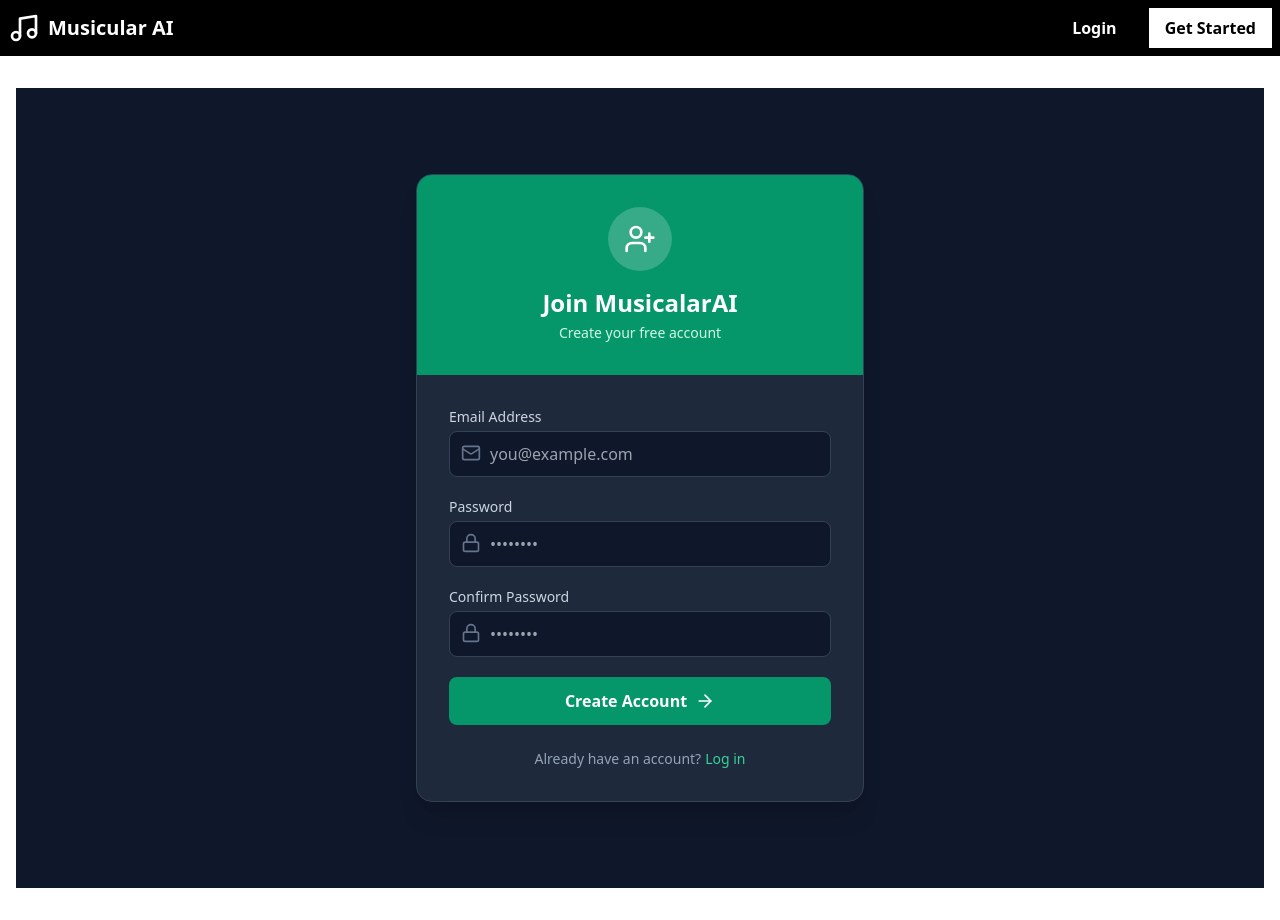
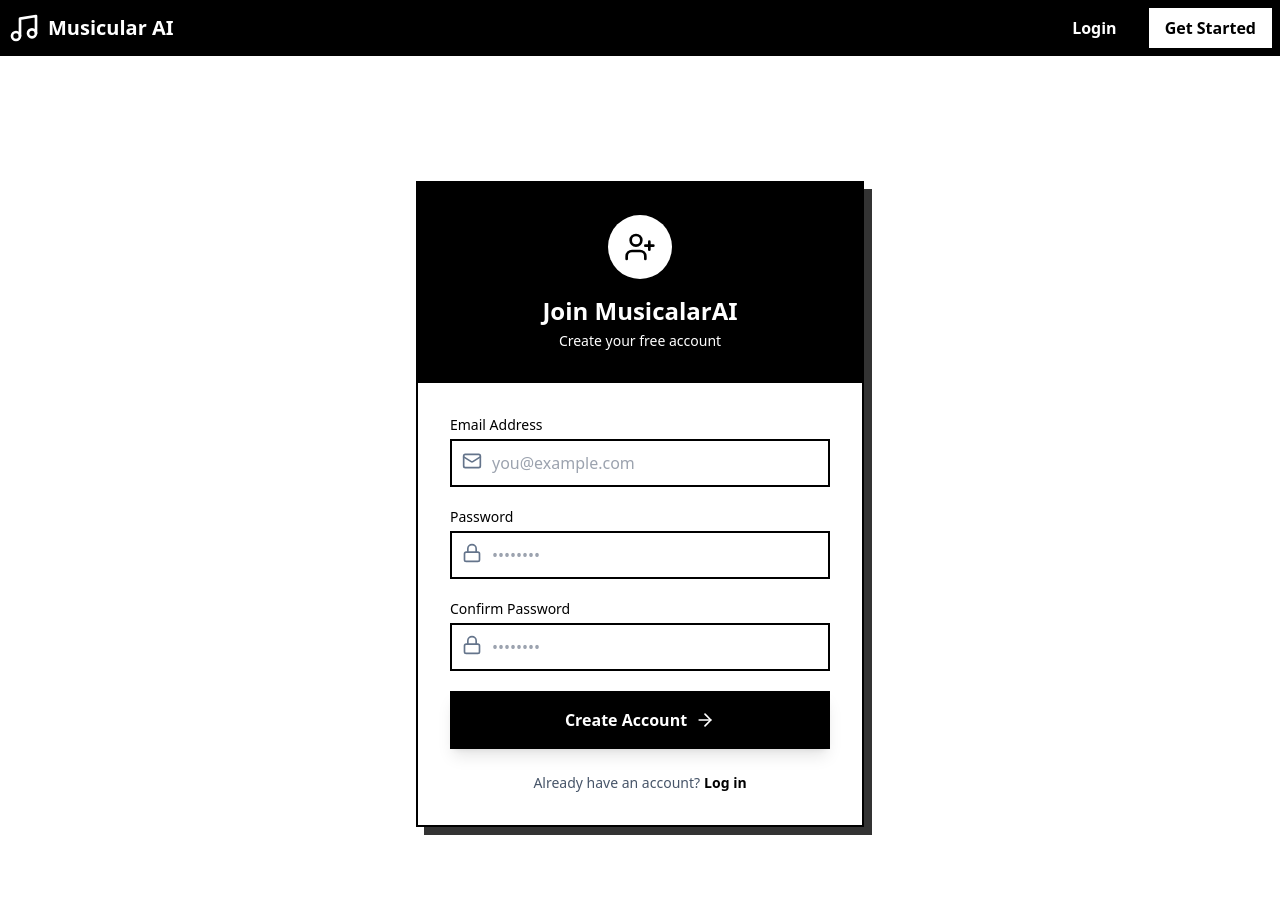
Before and after one commit to sidugamage/MusicularAI, a React app in the folder frontend/: page /register in a window 1280 px wide. Built offline with nearby package versions, Linux system fonts and the light colour scheme; the HTML template or start-up script is replaced by a standard one.

Commit message:
Added login and register page UI changes with some other minor changes

```diff
--- a/frontend/src/components/Navbar.jsx
+++ b/frontend/src/components/Navbar.jsx
@@ -14,7 +14,7 @@ export default function Navbar() {
   return (
     <nav className="bg-black p-2 sticky top-0 z-50">
       <div className="container mx-auto flex justify-between items-center">
-        <Link to="/" className="flex items-center gap-2 text-xl font-bold text-white hover:text-indigo-400 transition-colors">
+        <Link to="/" className="flex items-center gap-2 text-xl font-bold text-white hover:text-gray-200 transition-colors">
           <Music className="w-8 h-8" />
           <span>Musicular AI</span>
         </Link>
--- a/frontend/src/pages/Login.jsx
+++ b/frontend/src/pages/Login.jsx
@@ -29,16 +29,17 @@ export default function Login() {
   };
 
   return (
-    <div className="min-h-screen flex items-center justify-center bg-slate-900 p-4">
-      <div className="w-full max-w-md bg-slate-800 rounded-2xl shadow-xl overflow-hidden border border-slate-700">
+
+    <div className="min-h-screen flex items-center justify-center p-4">
+      <div className="w-full max-w-md mx-auto bg-grey border-2 border-black overflow-hidden shadow-[8px_8px_0px_0px_rgba(0,0,0,0.8)] mt-8">
 
         {/* Header */}
-        <div className="bg-indigo-600 p-8 text-center">
-          <div className="mx-auto bg-white/20 w-16 h-16 rounded-full flex items-center justify-center mb-4 backdrop-blur-sm">
-            <Music className="w-8 h-8 text-white" />
+        <div className="bg-black p-8 text-center">
+          <div className="mx-auto bg-white w-16 h-16 rounded-full flex items-center justify-center mb-4 backdrop-blur-sm">
+            <Music className="w-8 h-8" />
           </div>
           <h2 className="text-2xl font-bold text-white">MusicularAI</h2>
-          <p className="text-indigo-200 text-sm mt-1">Predict your song's success</p>
+          <p className="text-sm mt-1 text-white">Predict your song's success</p>
         </div>
 
         {/* Form */}
@@ -46,12 +47,12 @@ export default function Login() {
           <form onSubmit={handleSubmit} className="space-y-6">
 
             <div>
-              <label className="block text-sm font-medium text-slate-300 mb-1">Email Address</label>
+              <label className="block text-sm font-medium mb-1">Email Address</label>
               <div className="relative">
                 <Mail className="absolute left-3 top-3 w-5 h-5 text-slate-500" />
                 <input
                   type="email" required
-                  className="w-full bg-slate-900 border border-slate-700 rounded-lg py-2.5 pl-10 pr-4 text-white focus:ring-2 focus:ring-indigo-500 outline-none transition-all"
+                  className="w-full border-2 border-black py-2.5 pl-10 pr-4 text-white focus:ring-1 focus:ring-black outline-none transition-all"
                   placeholder="you@example.com"
                   value={email} onChange={(e) => setEmail(e.target.value)}
                 />
@@ -59,12 +60,12 @@ export default function Login() {
             </div>
 
             <div>
-              <label className="block text-sm font-medium text-slate-300 mb-1">Password</label>
+              <label className="block text-sm font-medium mb-1">Password</label>
               <div className="relative">
                 <Lock className="absolute left-3 top-3 w-5 h-5 text-slate-500" />
                 <input
                   type="password" required
-                  className="w-full bg-slate-900 border border-slate-700 rounded-lg py-2.5 pl-10 pr-4 text-white focus:ring-2 focus:ring-indigo-500 outline-none transition-all"
+                  className="w-full border-2 border-black py-2.5 pl-10 pr-4 text-white focus:ring-1 focus:ring-black outline-none transition-all"
                   placeholder="••••••••"
                   value={password} onChange={(e) => setPassword(e.target.value)}
                 />
@@ -73,7 +74,8 @@ export default function Login() {
 
             <button
               disabled={loading}
-              className="w-full bg-indigo-600 hover:bg-indigo-700 text-white font-semibold py-3 rounded-lg transition-all flex items-center justify-center gap-2"
+              className="w-full bg-black hover:bg-white hover:text-black text-white font-bold py-4 transition-all flex items-center justify-center gap-2 shadow-lg mt-6
+            border border-black"
             >
               {loading ? <Loader2 className="w-5 h-5 animate-spin" /> : <>Sign In <ArrowRight className="w-4 h-4" /></>}
             </button>
@@ -81,9 +83,9 @@ export default function Login() {
 
           {/* Link to Register Page */}
           <div className="mt-6 text-center">
-            <p className="text-slate-400 text-sm">
+            <p className="text-slate-600 text-sm">
               Don't have an account?
-              <Link to="/register" className="text-indigo-400 hover:text-indigo-300 font-medium ml-1">
+              <Link to="/register" className="text-black hover:text-gray-400 font-bold ml-1">
                 Sign up
               </Link>
             </p>
--- a/frontend/src/pages/Register.jsx
+++ b/frontend/src/pages/Register.jsx
@@ -37,16 +37,16 @@ export default function Register() {
   };
 
   return (
-    <div className="min-h-screen flex items-center justify-center bg-slate-900 p-4">
-      <div className="w-full max-w-md bg-slate-800 rounded-2xl shadow-xl overflow-hidden border border-slate-700">
+    <div className="min-h-screen flex items-center justify-center p-4">
+      <div className="w-full max-w-md mx-auto bg-grey border-2 border-black overflow-hidden shadow-[8px_8px_0px_0px_rgba(0,0,0,0.8)] mt-8">
 
         {/* Header */}
-        <div className="bg-emerald-600 p-8 text-center">
-          <div className="mx-auto bg-white/20 w-16 h-16 rounded-full flex items-center justify-center mb-4 backdrop-blur-sm">
-            <UserPlus className="w-8 h-8 text-white" />
+        <div className="bg-black p-8 text-center">
+          <div className="mx-auto bg-white w-16 h-16 rounded-full flex items-center justify-center mb-4 backdrop-blur-sm">
+            <UserPlus className="w-8 h-8" />
           </div>
           <h2 className="text-2xl font-bold text-white">Join MusicalarAI</h2>
-          <p className="text-emerald-100 text-sm mt-1">Create your free account</p>
+          <p className="text-emerald-100 text-sm mt-1 text-white">Create your free account</p>
         </div>
 
         {/* Form */}
@@ -55,12 +55,12 @@ export default function Register() {
 
             {/* Email */}
             <div>
-              <label className="block text-sm font-medium text-slate-300 mb-1">Email Address</label>
+              <label className="block text-sm font-medium mb-1">Email Address</label>
               <div className="relative">
                 <Mail className="absolute left-3 top-3 w-5 h-5 text-slate-500" />
                 <input
                   type="email" required placeholder="you@example.com"
-                  className="w-full bg-slate-900 border border-slate-700 rounded-lg py-2.5 pl-10 pr-4 text-white focus:ring-2 focus:ring-emerald-500 outline-none transition-all"
+                  className="w-full border-2 border-black py-2.5 pl-10 pr-4 text-white focus:ring-1 focus:ring-black outline-none transition-all"
                   value={formData.email}
                   onChange={(e) => setFormData({...formData, email: e.target.value})}
                 />
@@ -69,12 +69,12 @@ export default function Register() {
 
             {/* Password */}
             <div>
-              <label className="block text-sm font-medium text-slate-300 mb-1">Password</label>
+              <label className="block text-sm font-medium mb-1">Password</label>
               <div className="relative">
                 <Lock className="absolute left-3 top-3 w-5 h-5 text-slate-500" />
                 <input
                   type="password" required placeholder="••••••••"
-                  className="w-full bg-slate-900 border border-slate-700 rounded-lg py-2.5 pl-10 pr-4 text-white focus:ring-2 focus:ring-emerald-500 outline-none transition-all"
+                  className="w-full border-2 border-black py-2.5 pl-10 pr-4 text-white focus:ring-1 focus:ring-black outline-none transition-all"
                   value={formData.password}
                   onChange={(e) => setFormData({...formData, password: e.target.value})}
                 />
@@ -83,12 +83,12 @@ export default function Register() {
 
             {/* Confirm Password */}
             <div>
-              <label className="block text-sm font-medium text-slate-300 mb-1">Confirm Password</label>
+              <label className="block text-sm font-medium mb-1">Confirm Password</label>
               <div className="relative">
                 <Lock className="absolute left-3 top-3 w-5 h-5 text-slate-500" />
                 <input
                   type="password" required placeholder="••••••••"
-                  className="w-full bg-slate-900 border border-slate-700 rounded-lg py-2.5 pl-10 pr-4 text-white focus:ring-2 focus:ring-emerald-500 outline-none transition-all"
+                  className="w-full border-2 border-black py-2.5 pl-10 pr-4 text-white focus:ring-1 focus:ring-black outline-none transition-all"
                   value={formData.confirmPassword}
                   onChange={(e) => setFormData({...formData, confirmPassword: e.target.value})}
                 />
@@ -98,7 +98,8 @@ export default function Register() {
             {/* Submit Button */}
             <button
               type="submit" disabled={loading}
-              className="w-full bg-emerald-600 hover:bg-emerald-700 text-white font-semibold py-3 rounded-lg transition-all flex items-center justify-center gap-2"
+              className="w-full bg-black hover:bg-white hover:text-black text-white font-bold py-4 transition-all flex items-center justify-center gap-2 shadow-lg mt-6
+            border border-black"
             >
               {loading ? <Loader2 className="animate-spin w-5 h-5" /> : <>Create Account <ArrowRight className="w-5 h-5" /></>}
             </button>
@@ -106,9 +107,9 @@ export default function Register() {
 
           {/* Toggle Link */}
           <div className="mt-6 text-center">
-            <p className="text-slate-400 text-sm">
+            <p className="text-slate-600 text-sm">
               Already have an account?
-              <Link to="/login" className="text-emerald-400 hover:text-emerald-300 font-medium ml-1">
+              <Link to="/login" className="text-black hover:text-gray-400 font-bold ml-1">
                 Log in
               </Link>
             </p>
```
Also changed, not shown: frontend/src/components/PredictionTool.jsx (+14 -14 lines).
